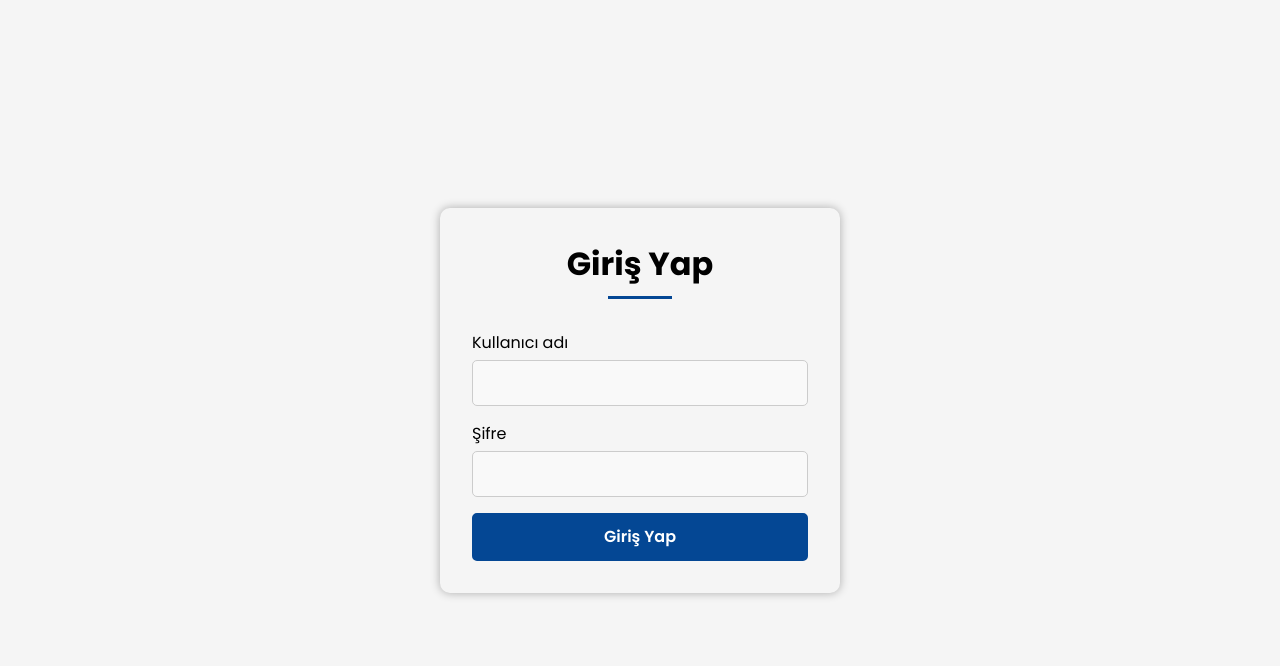
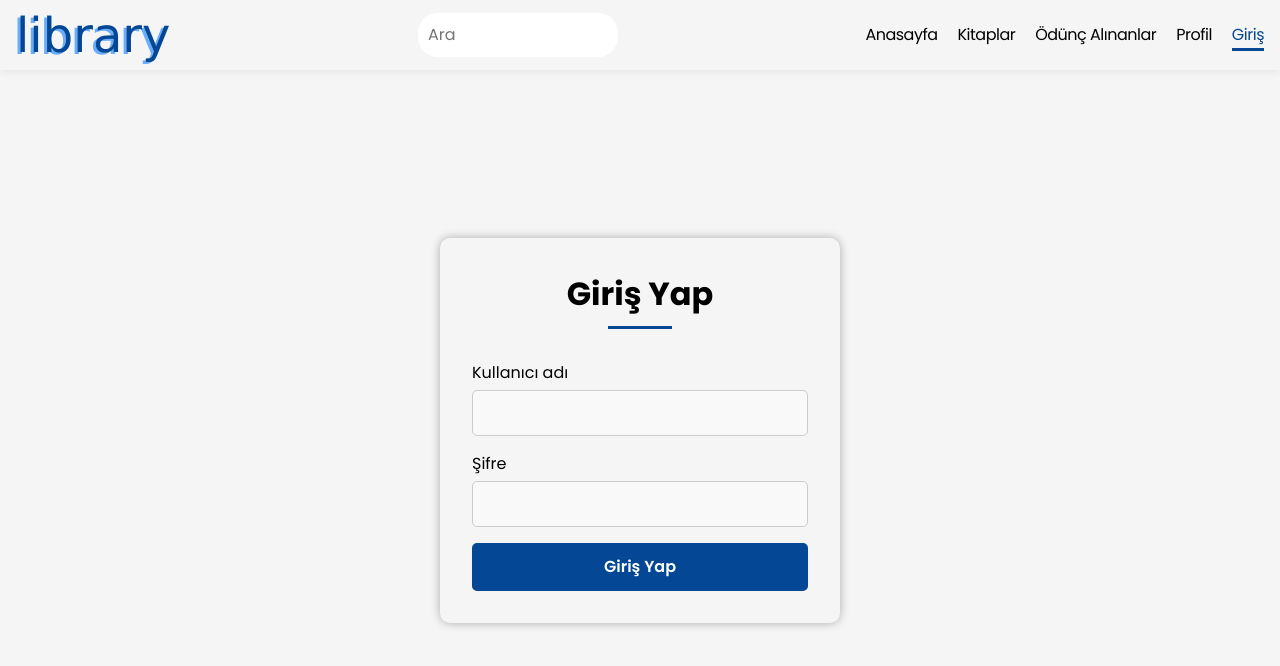
Before and after one commit to memeteminozturk/Library-Management-System, a React (Vite) app: page /login in a window 1280 px wide. Shown: the top 666 px of the page. Built offline with nearby package versions, Linux system fonts and the light colour scheme.

Commit message:
Navbar added. Route structure changed.

```diff
--- a/src/App.css
+++ b/src/App.css
@@ -68,7 +68,7 @@
   display: flex;
   justify-content: center;
   align-items: center;
-  height: 100vh;
+  min-height: calc(100vh - 80px);
 }
 
 /* Login Form Container */
--- a/src/App.jsx
+++ b/src/App.jsx
@@ -8,9 +8,10 @@ import Admin from "./components/Admin";
 import axios from "axios";
 import { useEffect } from "react";
 import User from "./components/User";
+import Navbar from "./components/Navbar";
 
 function App() {
-  const routes = createBrowserRouter([
+  const routes = [
     {
       path: "/",
       element: <LibraryList />,
@@ -35,8 +36,18 @@ function App() {
       path: "user",
       element: <User />,
     },
-  ]);
-  return <RouterProvider router={routes} />;
+  ];
+  return (
+    <>
+      <Navbar />
+      <Routes>
+        {routes.map((route, index) => (
+          <Route key={index} path={route.path} element={route.element} />
+        ))}
+      </Routes>
+
+    </>
+  );
 }
 
 export default App;
--- a/src/components/Admin.jsx
+++ b/src/components/Admin.jsx
@@ -22,10 +22,10 @@ function Admin() {
       const response = await axios.get("/api/library/getLoan/" + id);
       const loansData = response.data;
       setLoans(loansData);
-      console.log(loansData);
+      console.log("Ceza Bilgileri " + loansData);
 
       const currentDate = getCurrentDate().split("-").join("");
-      console.log(currentDate);
+      console.log("Current Date: " + currentDate);
 
       // Ceza hesaplama işlemleri burada gerçekleştirilebilir
       loansData.forEach((loan) => {
@@ -65,13 +65,13 @@ function Admin() {
   }
   return (
     <div>
-      <div onClick={getUsers}>Kullanıcları göster</div>
+      <div onClick={getUsers}>Kullanıcıları Getir</div>
 
       {users.map((user, index) => (
         <div key={index}>
           <h2>{user.username}</h2>
           <h3>{loans && penalty > 0 && penalty}</h3>
-          <button onClick={() => getLoans(user.id)}>ceza güncelle</button>
+          <button onClick={() => getLoans(user.id)}>Ceza Güncelle</button>
         </div>
       ))}
     </div>
--- a/src/components/Login.jsx
+++ b/src/components/Login.jsx
@@ -1,13 +1,13 @@
 import { useState } from "react";
 // import { useNavigate } from "react-router-dom";
 import axios from "axios";
+import toast from 'react-hot-toast';
 import { useNavigate } from "react-router-dom";
 
 // import { TokenContext } from "../../context/AppProvider";
 
 function Login() {
   const [password, setPassword] = useState("");
-  const [err, setErr] = useState("");
   // const { username, setUsername, userData, setUserData } = useContext(TokenContext);
   const [username, setUsername] = useState("");
   const navigate = useNavigate();
@@ -17,7 +17,7 @@ function Login() {
     try {
       const response = await axios.post("/api/auth", {
         username: username,
-        password: password,
+        password: password
       });
 
       console.log(response.data.token);
@@ -31,7 +31,10 @@ function Login() {
       // navigate("/main");
     } catch (error) {
       console.error(error);
-      setErr(error.response.data.messages[0]);
+      toast.error(error.response.data.messages[0], {
+        duration: 4000,
+        position: 'bottom-center',
+      });
     }
   };
 
@@ -74,7 +77,6 @@ function Login() {
               </div>
               <button type="submit">Giriş Yap</button>
             </form>
-            {err}
           </div>
         </div>
       </div>
--- /dev/null
+++ b/src/components/Navbar.jsx
@@ -0,0 +1,67 @@
+import React from "react";
+import './Navbar.scss';
+import { Link, NavLink } from "react-router-dom";
+
+const Navbar = () => {
+
+    const links = [
+        {
+            path: "/",
+            name: "Anasayfa"
+        },
+        {
+            path: "/bookList",
+            name: "Kitaplar"
+        },
+        {
+            name: "Ödünç Alınanlar",
+            // hover: true,
+            path: "/getLoans"
+        },
+        {
+            path: "/user",
+            name: "Profil"
+        },
+        {
+            path: "/login",
+            name: "Giriş"
+        }
+    ]
+
+    return (
+        <nav className="nav">
+            <div className="container nav__container">
+                <div className="nav__logo logo">
+                    <Link to="/">Library</Link>
+                </div>
+                <div className="nav__search">
+                    <input type="text" placeholder="Ara" />
+                </div>
+                <ul className="nav__list">
+                    {links.map((route, index) => (
+                        route.hover ? (
+                            <li className="nav__item nav__dropdown-item" key={index}>
+                                <NavLink to={route.path} className="nav__link">
+                                    {route.name}
+                                </NavLink>
+                                <div className="nav__dropdown">
+                                    <ul className="nav__dropdown-list">
+                                        {/* dropdown ihtiyacı için */}
+                                    </ul>
+                                </div>
+                            </li>
+                        ) : (
+                            <li className="nav__item" key={index}>
+                                <NavLink to={route.path} className="nav__link">
+                                    {route.name}
+                                </NavLink>
+                            </li>
+                        )
+                    ))}
+                </ul>
+            </div>
+        </nav>
+    )
+}
+
+export default Navbar;
--- /dev/null
+++ b/src/components/Navbar.scss
@@ -0,0 +1,213 @@
+$color-primary: #044794;
+
+.nav {
+    background-color: #f5f5f5;
+    box-shadow: 0 0 10px rgba(0, 0, 0, 0.1);
+    display: flex;
+    justify-content: center;
+    align-items: center;
+    position: sticky;
+    top: 0;
+    z-index: 999;
+    left: 0;
+
+    &__container {
+        width: 100%;
+        display: flex;
+        justify-content: space-between;
+        align-items: center;
+        height: 70px;
+    }
+
+    a {
+        text-decoration: none;
+        color: #000;
+
+        &:hover {
+            color: $color-primary;
+        }
+    }
+
+    &__logo {
+        font-size: 3rem;
+        font-weight: 500;
+        text-transform: lowercase;
+        font-family: 'Treuchet MS', 'Lucida Sans Unicode', 'Lucida Grande', 'Lucida Sans', Arial, sans-serif;
+        text-shadow: -3px 2px 0px lighten($color-primary, 40%);
+
+        a {
+            color: $color-primary;
+            transition: all .2s ease-in-out;
+
+            &:hover {
+                text-shadow: -4px -2px 0px lighten($color-primary, 40%);
+            }
+        }
+    }
+
+    &__search {
+        position: relative;
+        display: flex;
+        align-items: center;
+        // width: 100%;
+        margin-inline: 3rem;
+
+        input {
+            border: none;
+            outline: none;
+            border-radius: 20px;
+            padding: 10px 35px 10px 10px;
+            font-size: 1rem;
+            font-weight: 300;
+            transition: all .2s ease-in-out;
+            width: 200px;
+            background-color: #fff;
+            caret-color: $color-primary;
+
+            &:focus {
+                width: 300px;
+                box-shadow: 0 0 10px rgba(0, 0, 0, 0.1);
+            }
+
+        }
+
+        .nav__search-icon {
+            position: absolute;
+            top: 50%;
+            right: 15px;
+            transform: translateY(-50%);
+            font-size: 1.2rem;
+            color: $color-primary;
+            cursor: pointer;
+        }
+    }
+
+    &__list {
+        display: flex;
+        flex-direction: row;
+        gap: 20px;
+    }
+
+    &__item {
+        font-size: 1rem;
+        font-weight: 300;
+        letter-spacing: -.5px;
+        position: relative;
+
+        // &.hover:hover {
+        //     background-color: black;
+        // }
+
+        .nav__dropdown {
+            position: absolute;
+            min-width: 200px;
+            width: max-content;
+            top: 100%;
+            left: 50%;
+            box-shadow: 0 0 10px rgba(0, 0, 0, 0.1);
+            background-color: #fff;
+            border-radius: 5px;
+            padding: 1rem 1rem 1rem 2rem;
+            // display: none;
+            // opacity: 0;
+            z-index: 999;
+            transform: scaleY(0) translateX(-50%);
+            transform-origin: top;
+            transition: all .2s cubic-bezier(0, 0.66, 0.58, 1);
+
+            // &-list {
+            //     list-style-type: circle
+            // }
+
+
+        }
+
+        &:hover {
+            .nav__dropdown {
+                // display: block;
+                transform: scaleY(1) translateX(-50%);
+            }
+
+        }
+
+        & > a {
+            position: relative;
+
+            &.active {
+                color: $color-primary;
+            }
+
+            &::after {
+                content: '';
+                position: absolute;
+                width: 100%;
+                height: 3px;
+                background-color: $color-primary;
+                left: 0;
+                bottom: -5px;
+                transform: scaleX(0);
+                transition: all .2s;
+            }
+
+            &.active::after {
+                transform: scaleX(1);
+            }
+        }
+
+    }
+
+    &__icon {
+        margin-left: 20px;
+    }
+
+    .navIcon {
+        font-size: 1.2rem;
+
+        &--cart {
+            position: relative;
+
+            &:hover {
+                .hover-cart {
+                    visibility: visible;
+                    opacity: 1;
+                    // transform: scaleY(1) translateX(0);
+                }
+            }
+        }
+
+    }
+
+    .nav_cart {
+        position: relative;
+    }
+
+    .nav__cart-count {
+        position: absolute;
+        bottom: 2px;
+        left: 50%;
+        transform: translateX(-50%);
+        // width: 20px;
+        // height: 20px;
+        // background-color: $color-primary;
+        // border-radius: 50%;
+        color: #fff;
+        font-size: .7rem;
+        display: flex;
+        justify-content: center;
+        align-items: center;
+        font-weight: 900;
+    }
+}
+
+@media screen and (max-width: 768px) {
+    .nav {
+
+        &__search {
+            display: none;
+        }
+
+        &__list {
+            display: none;
+        }
+    }
+}
--- a/src/index.css
+++ b/src/index.css
@@ -1,11 +1,12 @@
 @import url("https://fonts.googleapis.com/css2?family=Poppins:wght@400;500;600;700&display=swap");
 
 :root {
-  font-family: Poppins, sans-serif;
-  line-height: 1.5;
-  font-weight: 400;
-  background-color: #f5f5f5;
-  --primary-color: #044794;
+    font-family: Poppins, sans-serif;
+    line-height: 1.5;
+    font-weight: 400;
+    background-color: #f5f5f5;
+    --primary-color: #044794;
+    --secondary-color: #fa0000;
 }
 
 .container {
@@ -38,3 +39,8 @@
         max-width: 1400px;
     }
 }
+
+::selection {
+    background-color: var(--primary-color);
+    color: #fff;
+}
--- a/src/main.jsx
+++ b/src/main.jsx
@@ -1,11 +1,16 @@
 import React from 'react'
 import ReactDOM from 'react-dom/client'
 import App from './App.jsx'
+import { BrowserRouter } from "react-router-dom";
+import { Toaster } from 'react-hot-toast'
 import './reset.css'
 import './index.css'
 
 ReactDOM.createRoot(document.getElementById('root')).render(
   <React.StrictMode>
-    <App />
+    <BrowserRouter>
+      <App />
+      <Toaster />
+    </BrowserRouter>
   </React.StrictMode>,
 )
```
